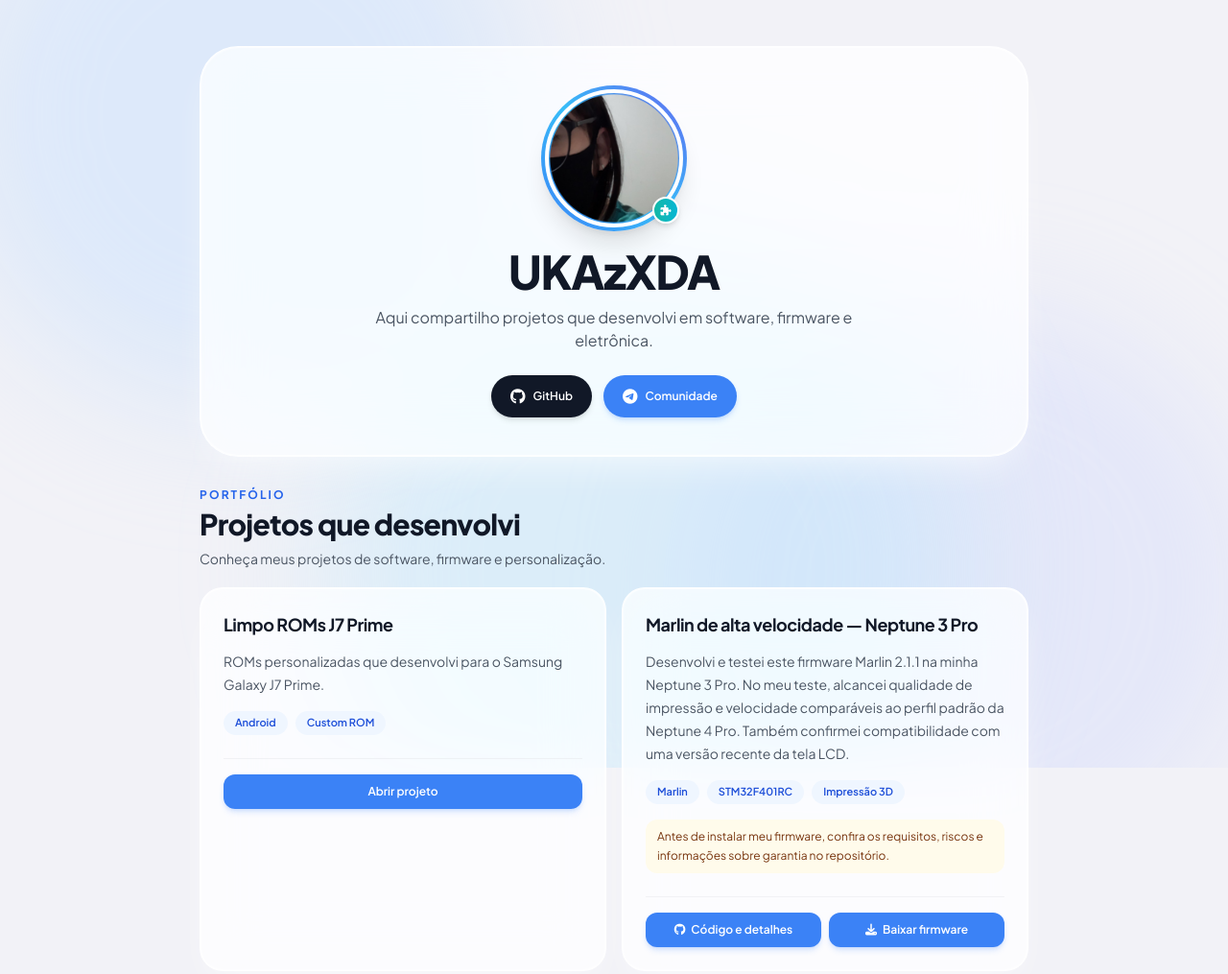
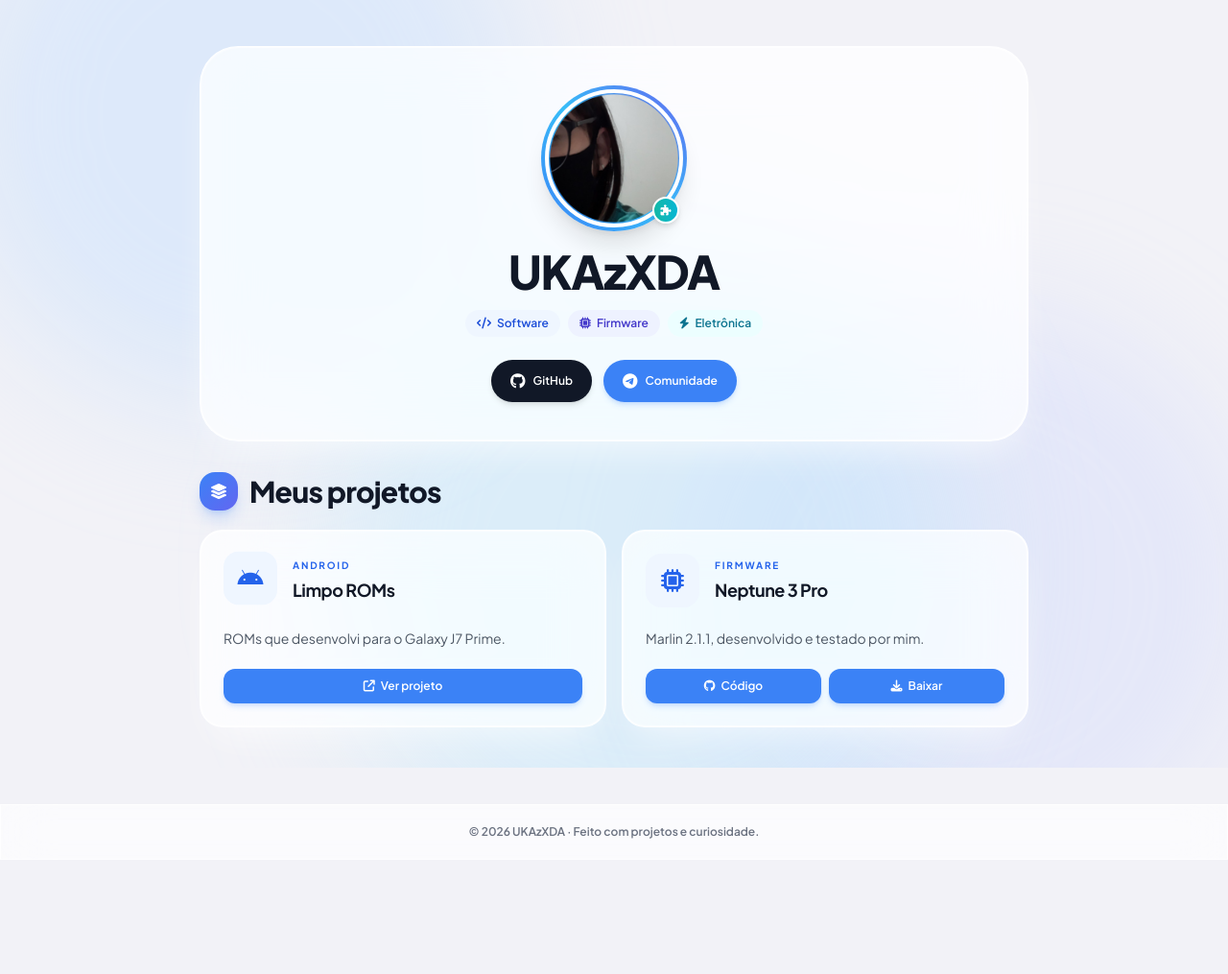
Before and after one commit to UKAzXDA/ukazxda.github.io, a plain HTML site: page ukazxda/site.html in a window 1280 px wide. Shown: the top 1015 px of the page at 96% size. After the commit the page ends 896 px from the top, so only its background shows below. Drawn offline with nearby package versions, Linux system fonts and the light colour scheme.

Commit message:
Simplify portfolio visuals and emphasize project icons
Reduce card copy and add animated icons while respecting reduced-motion preferences.

Co-authored-by: Copilot <223556219+Copilot@users.noreply.github.com>

```diff
--- a/ukazxda/site.html
+++ b/ukazxda/site.html
@@ -94,6 +94,30 @@
         .ios-glass-card:hover {
             transform: translateY(-4px) scale(1.01);
             box-shadow: 0 25px 50px -12px rgba(0, 0, 0, 0.08), 0 0 1px 1px rgba(255, 255, 255, 1) inset;
+        }
+        .project-card {
+            transition: transform 0.35s cubic-bezier(0.16, 1, 0.3, 1), box-shadow 0.35s ease, border-color 0.35s ease;
+        }
+        .project-card:hover {
+            transform: translateY(-8px) scale(1.025);
+            border-color: rgba(96, 165, 250, 0.8);
+            box-shadow: 0 28px 60px -24px rgba(37, 99, 235, 0.42), 0 0 1px 1px rgba(255, 255, 255, 1) inset;
+        }
+        .project-icon {
+            animation: project-icon-float 4s ease-in-out infinite;
+            transition: transform 0.35s cubic-bezier(0.16, 1, 0.3, 1), color 0.3s ease, background 0.3s ease, box-shadow 0.3s ease;
+        }
+        .project-card:nth-child(2) .project-icon { animation-delay: 0.8s; }
+        .project-card:hover .project-icon {
+            animation: none;
+            transform: translateY(-4px) rotate(-8deg) scale(1.12);
+            color: #fff;
+            background: linear-gradient(135deg, #3b82f6, #8b5cf6);
+            box-shadow: 0 10px 28px rgba(59, 130, 246, 0.42);
+        }
+        @keyframes project-icon-float {
+            0%, 100% { transform: translateY(0); }
+            50% { transform: translateY(-5px); }
         }
         @keyframes blob-float-1 {
             0%, 100% { transform: translate(0px, 0px) scale(1); }
@@ -221,7 +245,11 @@
                         </span>
                     </div>
                     <h1 class="text-2xl sm:text-4xl md:text-5xl font-extrabold text-gray-900 tracking-tight">UKAzXDA</h1>
-                    <p class="mt-3 text-sm sm:text-base text-gray-600 max-w-xl mx-auto">Aqui compartilho projetos que desenvolvi em software, firmware e eletrônica.</p>
+                    <div class="mt-4 flex flex-wrap justify-center gap-2">
+                        <span class="rounded-full bg-blue-50 px-3 py-1.5 text-xs font-semibold text-blue-700"><i class="fas fa-code mr-1.5" aria-hidden="true"></i>Software</span>
+                        <span class="rounded-full bg-indigo-50 px-3 py-1.5 text-xs font-semibold text-indigo-700"><i class="fas fa-microchip mr-1.5" aria-hidden="true"></i>Firmware</span>
+                        <span class="rounded-full bg-cyan-50 px-3 py-1.5 text-xs font-semibold text-cyan-700"><i class="fas fa-bolt mr-1.5" aria-hidden="true"></i>Eletrônica</span>
+                    </div>
                     <!-- Links Sociais -->
                     <div class="social-links mt-6 flex justify-center items-center gap-2.5 sm:gap-3">
                         <a href="https://github.com/ukazxda" target="_blank" rel="noopener noreferrer" aria-label="Visitar perfil de UKAzXDA no GitHub" class="flex items-center gap-2 px-4 sm:px-5 py-2.5 rounded-full bg-gray-900 hover:bg-black text-white text-xs font-semibold shadow-md transition-all ios-btn">
@@ -237,10 +265,9 @@
             </section>
             <!-- Projects Grid Section -->
             <section id="dev-projects" class="scroll-reveal" aria-labelledby="projects-heading">
-                <div class="mb-4 sm:mb-5">
-                    <p class="text-xs font-bold uppercase tracking-[0.18em] text-blue-600">Portfólio</p>
-                    <h2 id="projects-heading" class="mt-1 text-2xl sm:text-3xl font-extrabold tracking-tight text-gray-900">Projetos que desenvolvi</h2>
-                    <p class="mt-2 text-sm text-gray-600">Conheça meus projetos de software, firmware e personalização.</p>
+                <div class="mb-4 flex items-center gap-3 sm:mb-5">
+                    <span class="flex h-10 w-10 items-center justify-center rounded-2xl bg-gradient-to-br from-blue-500 to-indigo-500 text-white shadow-lg shadow-blue-500/25" aria-hidden="true"><i class="fas fa-layer-group"></i></span>
+                    <h2 id="projects-heading" class="text-2xl sm:text-3xl font-extrabold tracking-tight text-gray-900">Meus projetos</h2>
                 </div>
                 <div id="projects-container" class="grid grid-cols-1 sm:grid-cols-2 gap-3 sm:gap-4"></div>
             </section>
@@ -286,28 +313,29 @@ const devProjects = [
     {
         type: "modal",
         path: "dev/on7xelte/Custom ROMs/Limpo ROMs J7 Prime.html",
-        title: "Limpo ROMs J7 Prime",
-        description: "ROMs personalizadas que desenvolvi para o Samsung Galaxy J7 Prime.",
-        tags: ["Android", "Custom ROM"]
+        icon: "fab fa-android",
+        category: "ANDROID",
+        title: "Limpo ROMs",
+        description: "ROMs que desenvolvi para o Galaxy J7 Prime."
     },
     {
         type: "links",
-        title: "Marlin de alta velocidade — Neptune 3 Pro",
-        description: "Desenvolvi e testei este firmware Marlin 2.1.1 na minha Neptune 3 Pro. No meu teste, alcancei qualidade de impressão e velocidade comparáveis ao perfil padrão da Neptune 4 Pro. Também confirmei compatibilidade com uma versão recente da tela LCD.",
-        tags: ["Marlin", "STM32F401RC", "Impressão 3D"],
+        icon: "fas fa-microchip",
+        category: "FIRMWARE",
+        title: "Neptune 3 Pro",
+        description: "Marlin 2.1.1, desenvolvido e testado por mim.",
         links: [
             {
                 url: "https://github.com/UKAzXDA/neptune-3-pro-marlin-speed4pro",
-                label: "Código e detalhes",
+                label: "Código",
                 icon: "fab fa-github"
             },
             {
                 url: "https://github.com/UKAzXDA/neptune-3-pro-marlin-speed4pro/releases/download/v1.0.0/ZNP_ROBIN_NANO.bin",
-                label: "Baixar firmware",
+                label: "Baixar",
                 icon: "fas fa-download"
             }
-        ],
-        note: "Antes de instalar meu firmware, confira os requisitos, riscos e informações sobre garantia no repositório."
+        ]
     }
 ];
 // PROJETOS_END
@@ -329,46 +357,46 @@ const devProjects = [
 
         function renderProjectCard(container, proj) {
             const card = document.createElement("article");
-            card.className = "ios-glass-card p-5 sm:p-6 rounded-2xl sm:rounded-3xl shadow-ios-card flex flex-col border border-white/80 group";
+            card.className = "project-card ios-glass-card p-5 sm:p-6 rounded-2xl sm:rounded-3xl shadow-ios-card flex flex-col border border-white/80 group";
 
+            const heading = document.createElement("div");
+            heading.className = "flex items-center gap-4";
+            const iconTile = document.createElement("span");
+            iconTile.className = "project-icon flex h-14 w-14 shrink-0 items-center justify-center rounded-2xl bg-blue-50 text-2xl text-blue-600";
+            iconTile.setAttribute("aria-hidden", "true");
+            const icon = document.createElement("i");
+            icon.className = proj.icon;
+            iconTile.appendChild(icon);
+            heading.appendChild(iconTile);
+
+            const identity = document.createElement("div");
+            const category = document.createElement("p");
+            category.className = "text-[10px] font-bold tracking-[0.18em] text-blue-600";
+            category.textContent = proj.category;
             const title = document.createElement("h3");
-            title.className = "text-base sm:text-lg font-bold text-gray-900 tracking-tight";
+            title.className = "mt-1 text-base sm:text-lg font-bold text-gray-900 tracking-tight";
             title.textContent = proj.title;
-            card.appendChild(title);
+            identity.append(category, title);
+            heading.appendChild(identity);
+            card.appendChild(heading);
 
             const description = document.createElement("p");
-            description.className = "mt-3 text-sm leading-6 text-gray-600";
+            description.className = "mt-5 text-sm leading-6 text-gray-600";
             description.textContent = proj.description;
             card.appendChild(description);
 
-            if (proj.tags && proj.tags.length) {
-                const tags = document.createElement("ul");
-                tags.className = "mt-4 flex flex-wrap gap-2";
-                tags.setAttribute("aria-label", "Tecnologias e categorias");
-                proj.tags.forEach(tag => {
-                    const item = document.createElement("li");
-                    item.className = "rounded-full bg-blue-50 px-3 py-1 text-[11px] font-semibold text-blue-700";
-                    item.textContent = tag;
-                    tags.appendChild(item);
-                });
-                card.appendChild(tags);
-            }
-
-            if (proj.note) {
-                const note = document.createElement("p");
-                note.className = "mt-4 rounded-xl bg-amber-50 px-3 py-2 text-xs leading-5 text-amber-900";
-                note.textContent = proj.note;
-                card.appendChild(note);
-            }
-
             const actions = document.createElement("div");
-            actions.className = "mt-auto flex flex-wrap gap-2 border-t border-gray-200/50 pt-4 sm:mt-6";
+            actions.className = "mt-auto flex flex-wrap gap-2 pt-5";
 
             if (proj.type === "modal") {
                 const button = document.createElement("button");
                 button.type = "button";
                 button.className = "ios-btn flex-1 rounded-xl bg-blue-500 px-4 py-2.5 text-xs font-semibold text-white shadow-md shadow-blue-500/20 transition hover:bg-blue-600";
-                button.textContent = "Abrir projeto";
+                button.setAttribute("aria-label", "Abrir Limpo ROMs");
+                const buttonIcon = document.createElement("i");
+                buttonIcon.className = "fas fa-arrow-up-right-from-square mr-1.5";
+                buttonIcon.setAttribute("aria-hidden", "true");
+                button.append(buttonIcon, document.createTextNode("Ver projeto"));
                 button.addEventListener("click", () => openProjectModal(proj.path, proj.title));
                 actions.appendChild(button);
             }
@@ -379,6 +407,7 @@ const devProjects = [
                 anchor.target = "_blank";
                 anchor.rel = "noopener noreferrer";
                 anchor.className = "ios-btn flex-1 rounded-xl bg-blue-500 px-4 py-2.5 text-center text-xs font-semibold text-white shadow-md shadow-blue-500/20 transition hover:bg-blue-600";
+                anchor.setAttribute("aria-label", link.label === "Baixar" ? "Baixar firmware Marlin" : "Ver código e informações do projeto Marlin");
                 const icon = document.createElement("i");
                 icon.className = link.icon + " mr-1.5";
                 icon.setAttribute("aria-hidden", "true");
```
